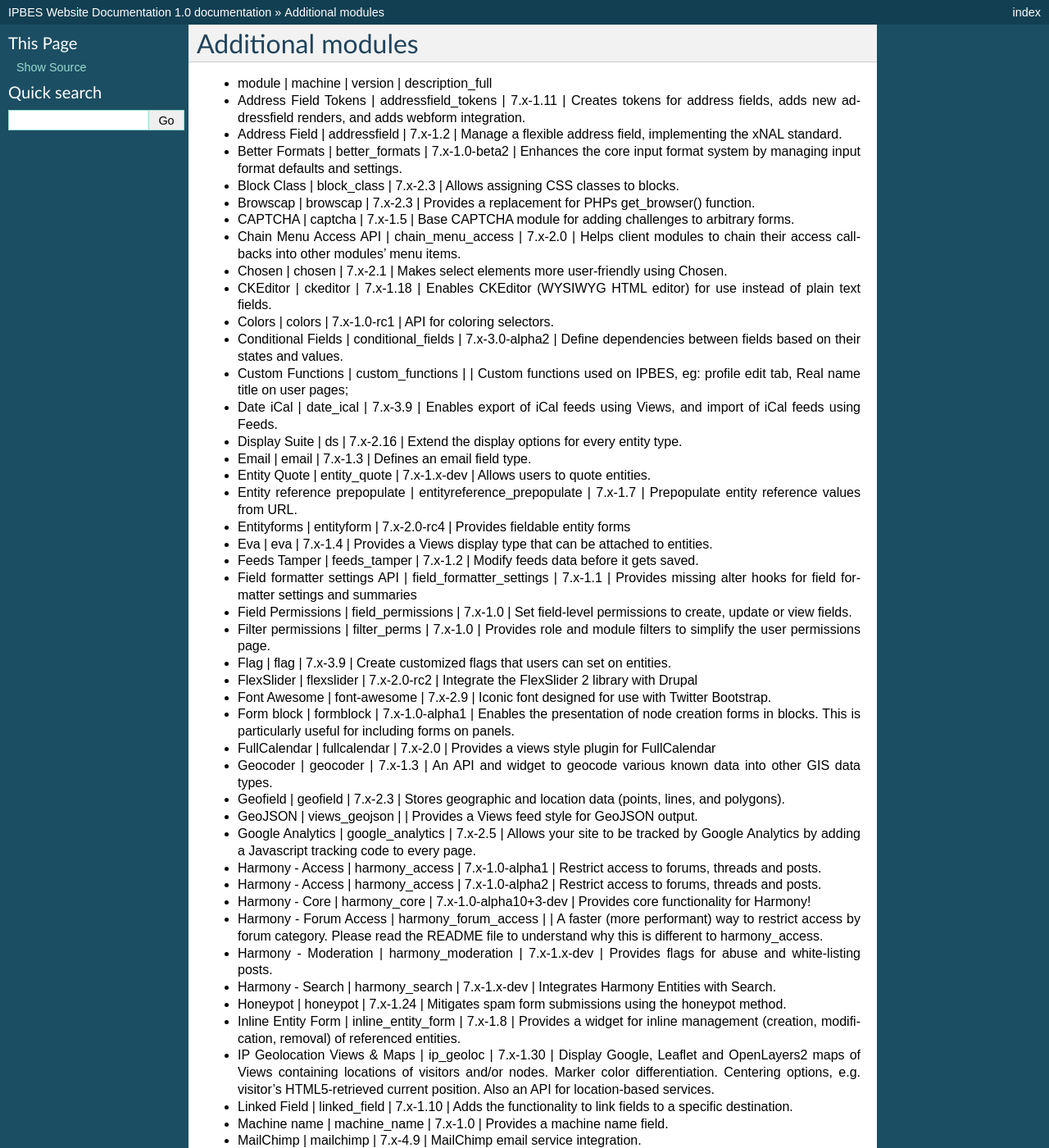
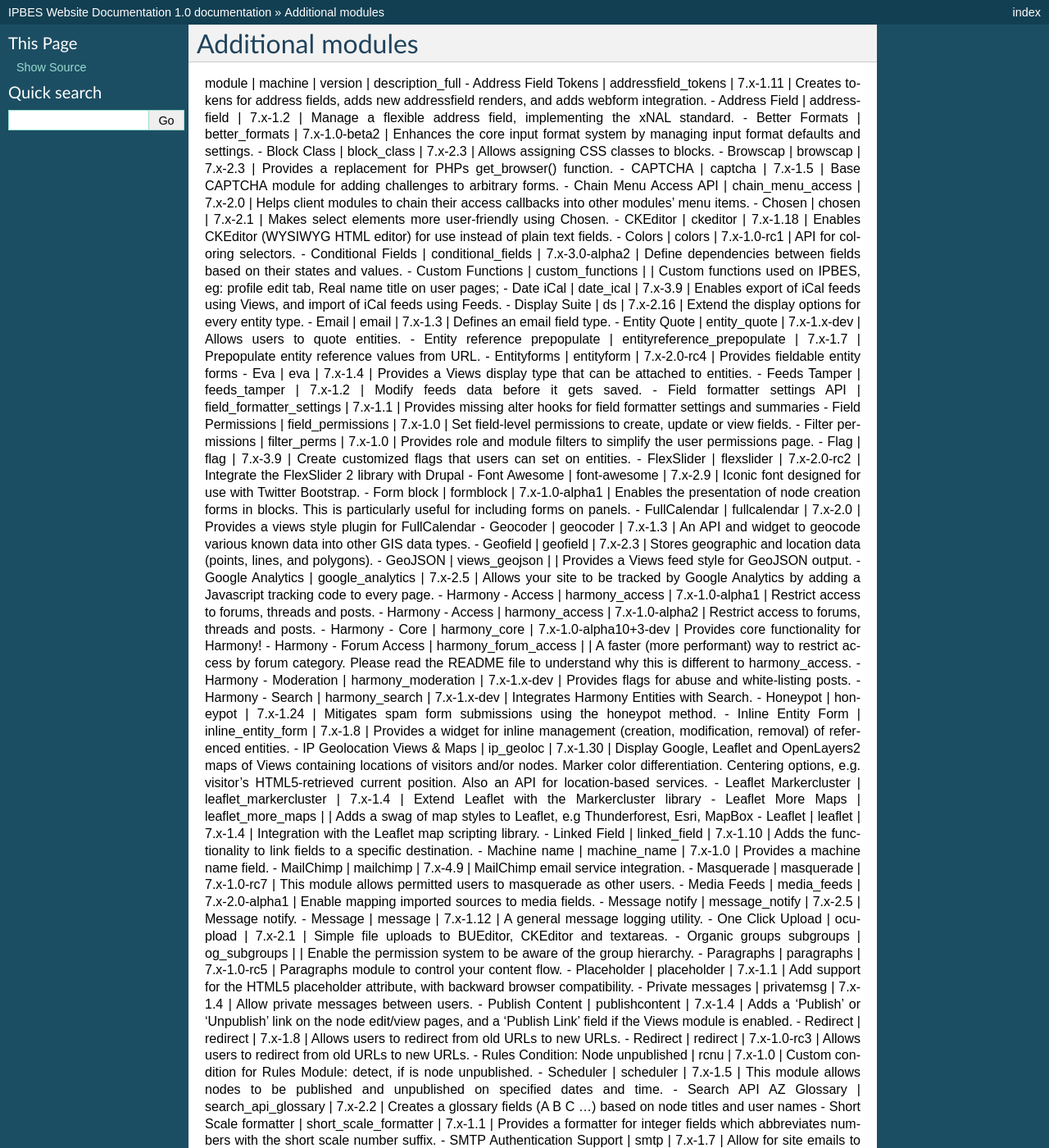
Before and after one commit to ipbes/ipbeswebdocs, a Sphinx documentation site: the page built from docs/components/modules/extensions.rst, in a window 1280 px wide and 1400 px high. Shown: the whole window at 82% size. Built offline with Sphinx 7.4.7, drawn with Linux system fonts in a browser that asks for light colours; pages that are not in the unit, such as notebooks, are missing from menus; some of the changed text lies outside the part shown.

Commit message:
Update extensions.rst

```diff
--- a/docs/components/modules/extensions.rst
+++ b/docs/components/modules/extensions.rst
@@ -1,6 +1,6 @@
 Additional modules
 ~~~~~~~~~~~~~~~~~~
-- module | machine | version | description_full
+module | machine | version | description_full
 - Address Field Tokens | addressfield_tokens | 7.x-1.11 | Creates tokens for address fields, adds new addressfield renders, and adds webform integration.
 - Address Field | addressfield | 7.x-1.2 | Manage a flexible address field, implementing the xNAL standard.
 - Better Formats | better_formats | 7.x-1.0-beta2 | Enhances the core input format system by managing input format defaults and settings.
@@ -82,7 +86,3 @@ Additional modules
 - Workbench Access | workbench_access | 7.x-1.5 | Extensible editorial access for the Workbench suite.
 - WYSIWYG Filter | wysiwyg_filter | 7.x-1.6-rc9 | Provides an input filter that allows site administrators configure which HTML elements, attributes and style properties are allowed.
 - XML sitemap | xmlsitemap | 7.x-2.4 | Creates an XML sitemap conforming to the sitemaps.org protocol.
-- Leaflet Markercluster | leaflet_markercluster | 7.x-1.4 | Extend Leaflet with the Markercluster library
-- Leaflet More Maps | leaflet_more_maps |  | Adds a swag of map styles to Leaflet, e.g Thunderforest, Esri, MapBox
-- Leaflet | leaflet | 7.x-1.4 | Integration with the Leaflet map scripting library.
-- Views Linker | views_linker | 7.x-1.2 | Adds an option to navigate back to a filtered Views listing after clicking through to a result item.
```
Also changed, not shown: other parts of docs/components/modules/extensions.rst (+4 -0 lines).
